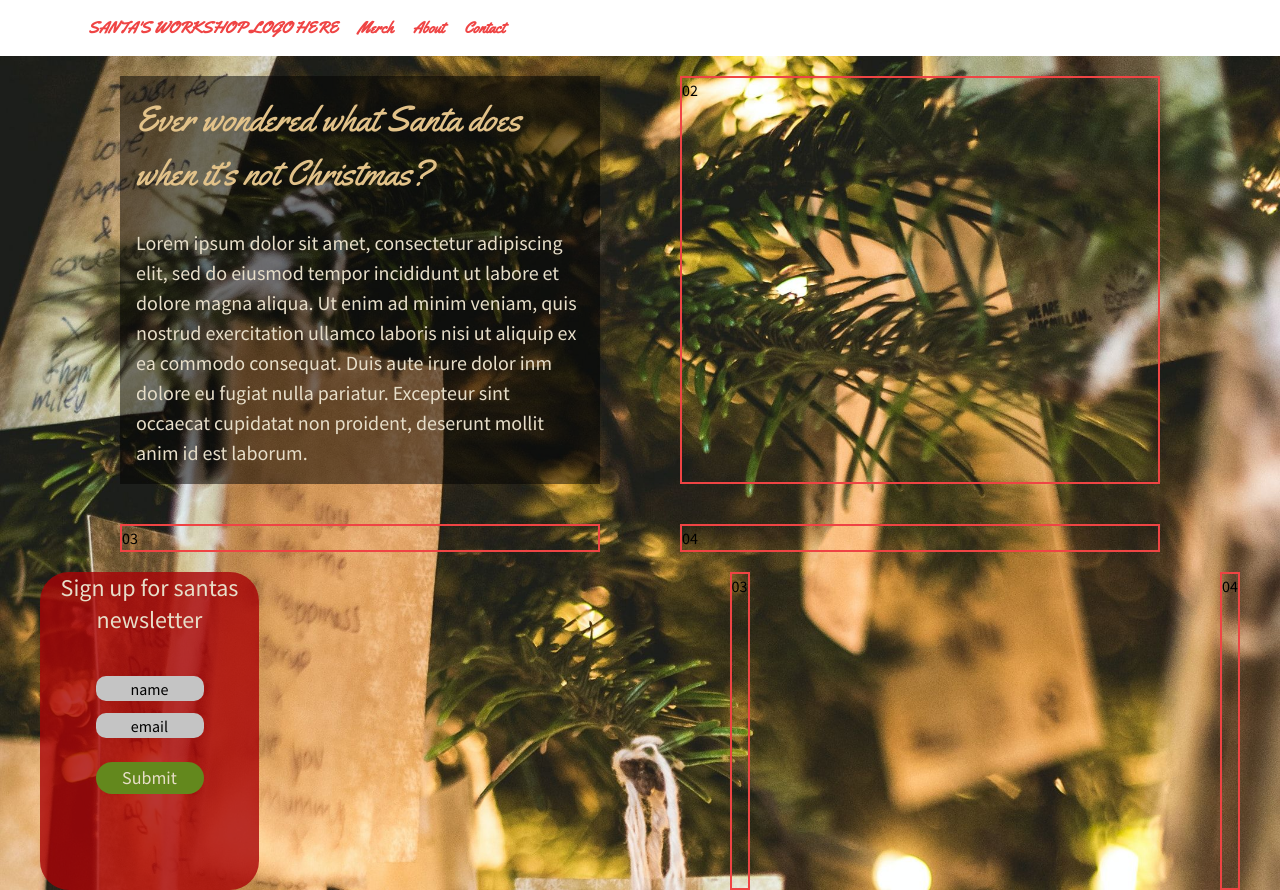
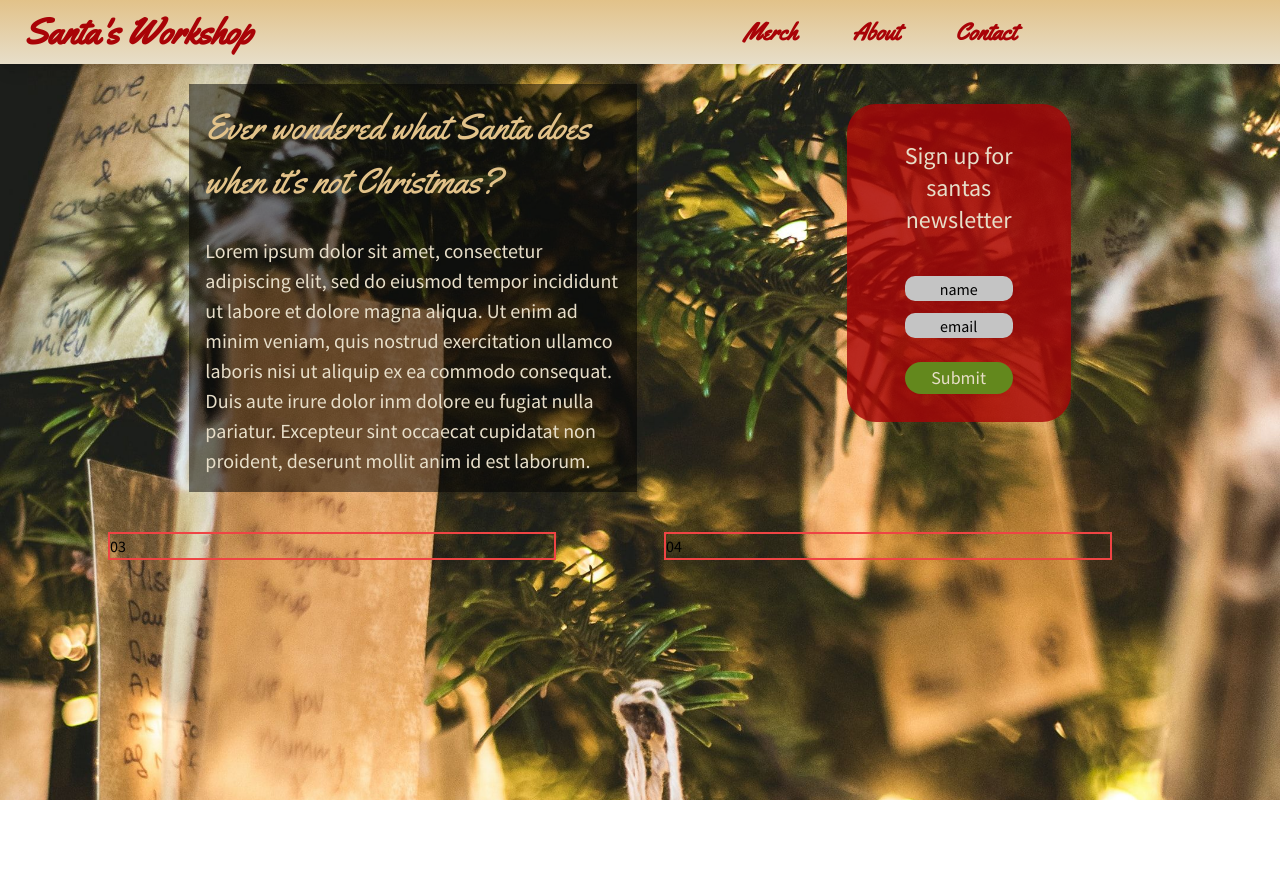
Before and after one commit to ToniHalmetoja/santas-workshop, a website: page public/index.html in a window 1280 px wide. After the commit the page ends 800 px from the top, so only its background shows below. Drawn offline with Linux system fonts and the light colour scheme.

Commit message:
Navbar styled

```diff
--- a/public/index.html
+++ b/public/index.html
@@ -9,18 +9,18 @@
     <link href="https://fonts.googleapis.com/css2?family=Source+Sans+Pro&display=swap" rel="stylesheet">
     <link rel="stylesheet" href="styles.css">
 </head>
-<body>
-    <nav class="font-menu bg-white shadow-lg">
-        <div class="max-w-6xl mx-auto px-4">
-            <div class="flex justify-between">
-                <div class="flex space-x-7">
-                    <div class="hidden md:flex items-center space-x-1">
-                    <div>
-                        <a href="" class="py-4 px-2 text-red-500 font-semibold hover:text-green-500 transition ease-in-out duration-300">SANTA'S WORKSHOP LOGO HERE</a>
-                    </div>
-                        <a href="" class="hover:scale-150 py-4 px-2 text-red-500 font-semibold transition duration-300">Merch</a>
-                        <a href="" class="hover:scale-150 py-4 px-2 text-red-500 font-semibold transition duration-300">About</a>
-                        <a href="" class="hover:scale-150 py-4 px-2 text-red-500 font-semibold transition duration-300">Contact</a>
+<body class="bg-[url('background.jpeg')] bg-cover bg-no-repeat">
+    <nav class="font-menu bg-gradient-to-t from-pearl to-crayolasGold shadow-lg">
+        <div class="max-width mx-auto px-4" >
+            <div class="flex justify-between items-center">
+                <div>
+                    <a href="" class="ml-auto py-4 px-2 text-4xl text-secondary-default font-semibold hover:text-green-500 transition ease-in-out duration-300 self-start ">Santa's Workshop</a>
+                </div>
+                <div class="flex space-x-7 items-center">
+                    <div class="text-2xl hidden md:flex items-center space-x-10 justify-end mr-60">
+                        <a href="" class="hover:scale-150 py-4 px-2 text-secondary-default font-semibold transition duration-300">Merch</a>
+                        <a href="" class="hover:scale-150 py-4 px-2 text-secondary-default font-semibold transition duration-300">About</a>
+                        <a href="" class="hover:scale-150 py-4 px-2 text-secondary-default font-semibold transition duration-300">Contact</a>
                     </div>
                 </div>
                 <div class="flex md:hidden md:items-center">
@@ -36,9 +36,9 @@
         </div>
         <div class="hidden mobile-menu">
             <ul class="">
-                <li><a href="#merch" class="block text-sm px-2 py-4 hover:bg-red-500 transition duration-300">Merch</a></li>
-                <li><a href="#about" class="block text-sm px-2 py-4 hover:bg-red-500 transition duration-300">About</a></li>
-                <li><a href="#contact" class="block text-sm px-2 py-4 hover:bg-red-500 transition duration-300">Contact</a></li>
+                <li><a href="#merch" class="text-secondary-default block text-xl px-2 py-4 transition duration-300">Merch</a></li>
+                <li><a href="#about" class="text-secondary-default block text-xl px-2 py-4 transition duration-300">About</a></li>
+                <li><a href="#contact" class="text-secondary-default block text-xl px-2 py-4 transition duration-300">Contact</a></li>
             </ul>
         </div>
         <script>
@@ -54,9 +54,9 @@
         </script>
 
     </nav>
-    <main class="font-body bg-[url('background.jpeg')] bg-cover bg-no-repeat">
-        <div class="flex flex-row justify-between flex-wrap md:mx-10">
-            <section class="lg:basis-2/5 md:m-5 lg:ml-20 bg-backgroundTransparent lg:p-4">
+    <main class="font-body" >
+        <div class="flex flex-row justify-evenly flex-wrap md:mx-20">
+            <section class="lg:basis-2/5 md:m-5 lg:mr-20 bg-backgroundTransparent p-4">
 
                 <h2 class="text-crayolasGold text-h3 font-menu">Ever wondered what Santa does when it’s not Christmas?</h2>
 
@@ -65,15 +65,7 @@
                 </p>
 
             </section>
-            <section class="lg:basis-2/5 md:m-5 lg:mr-20 border-2 border-red-500">02</section>
-            <section class="lg:basis-2/5 md:m-5 lg:ml-20 border-2 border-red-500">03</section>
-            <section class="lg:basis-2/5 md:m-5 lg:mr-20 border-2 border-red-500">04</section>
-
-
-
-
-
-            <section class="basis-1/3 m-10 bg-secondary-defaultWithOpacity w-newsletterWidthMobile h-newsletterHeigtMobile rounded-newsLetter p-9 font-body text-center">
+            <section class="basis:1/3 lg:basis-1/5 m-10 bg-secondary-defaultWithOpacity w-newsletterWidthMobile h-newsletterHeigtMobile rounded-newsLetter p-9 font-body text-center">
                 <p class="text-pearl text-2xl">Sign up for santas newsletter</p>
 
                 <input class="mt-10 w-newsletterInputWidthMobile h-newsletterInputHeightMobile bg-backgroundInput rounded-newsletterInput placeholder:text-base placeholder:text-center placeholder:text-black" type="text" placeholder="name"/> <br />
@@ -84,13 +76,8 @@
 
 
             </section>
-
-
-
-
-
-            <section class="basis-1/3 m-10 border-2 border-red-500">03</section>
-            <section class="basis-1/3 m-10 border-2 border-red-500">04</section>
+            <section class="lg:basis-2/5 md:m-5 lg:mr-20 border-2 border-red-500">03</section>
+            <section class="lg:basis-2/5 md:m-5 lg:mr-20 border-2 border-red-500">04</section>
         </div>
     </main>
     <footer>
```
Also changed, not shown: public/styles.css.
